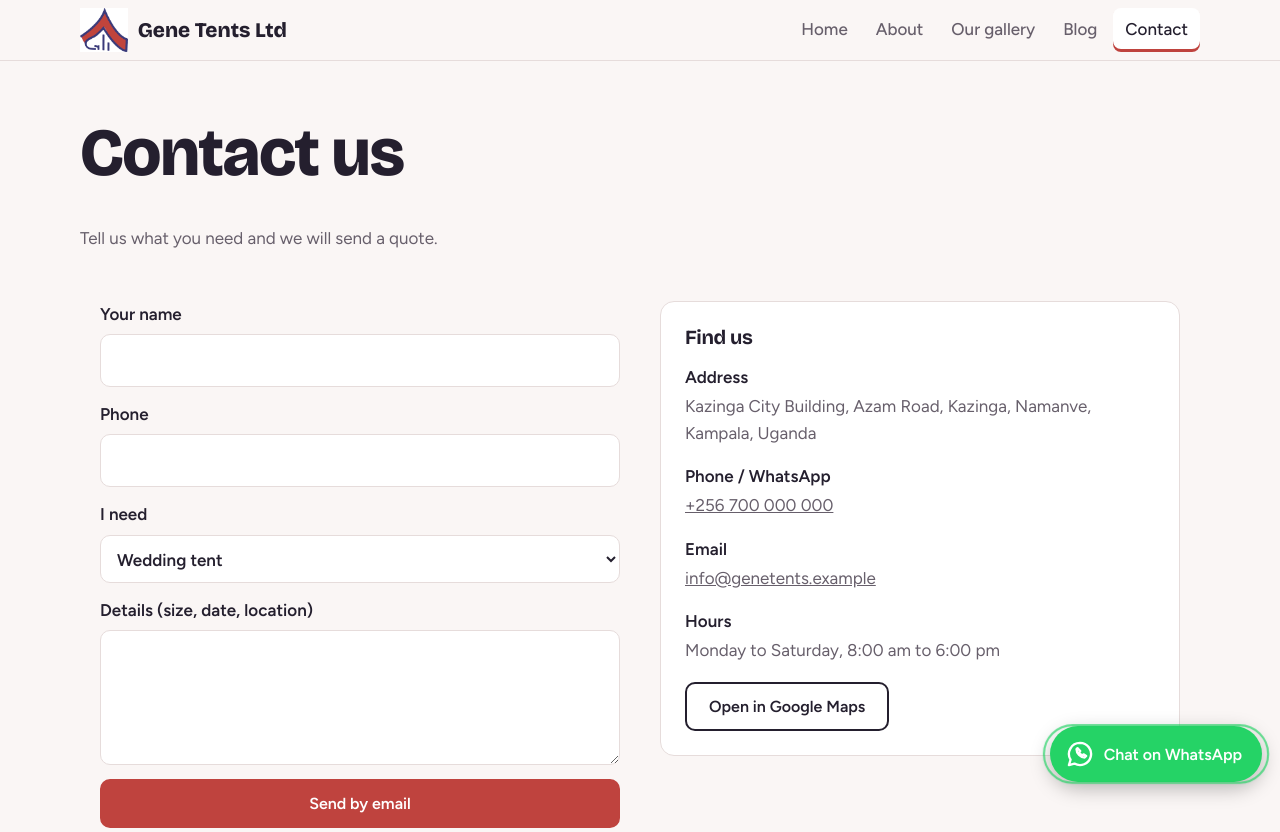
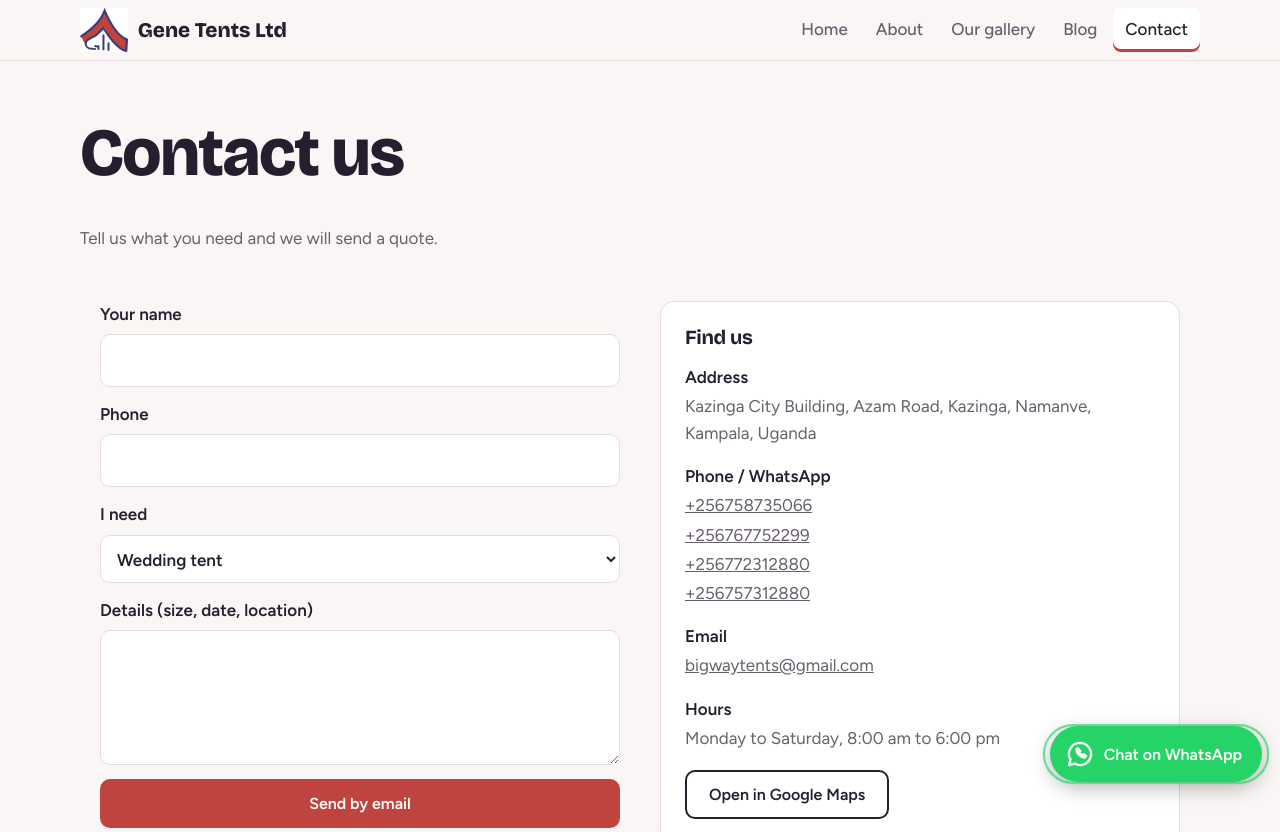
Before and after one commit to erolarnold77-source/genetents-site, a plain HTML site: page contact.html in a window 1280 px wide. Shown: the top 832 px of the page. Drawn offline with nearby package versions, Linux system fonts and the light colour scheme.

Commit message:
Update contact.html

```diff
--- a/contact.html
+++ b/contact.html
@@ -444,9 +444,14 @@
             <dt>Address</dt>
             <dd>Kazinga City Building, Azam Road, Kazinga, Namanve, Kampala, Uganda</dd>
             <dt>Phone / WhatsApp</dt>
-            <dd><a href="tel:+256700000000">+256 700 000 000</a></dd>
+
+            <dd><a href="tel:+256758735066">+256758735066</a></dd>
+            <dd><a href="tel:+256767752299">+256767752299</a></dd>
+            <dd><a href="tel:+256772312880">+256772312880</a></dd>
+            <dd><a href="tel:+256757312880">+256757312880</a></dd>
             <dt>Email</dt>
-            <dd><a href="mailto:info@genetents.example">info@genetents.example</a></dd>
+            <dd><a href="mailto:bigwaytents@gmail.com">bigwaytents@gmail.com</a></dd>
+
             <dt>Hours</dt>
             <dd>Monday to Saturday, 8:00 am to 6:00 pm</dd>
           </dl>
@@ -481,7 +486,7 @@
             </g>
           </svg>
         </a>
-        <a href="https://wa.me/256700000000" target="_blank" rel="noopener" aria-label="WhatsApp">
+        <a href="https://wa.me/+256772312880" target="_blank" rel="noopener" aria-label="WhatsApp">
           <svg viewBox="0 0 24 24" aria-hidden="true">
             <g fill="none" stroke="currentColor" stroke-width="2" stroke-linecap="round" stroke-linejoin="round">
               <path d="M12 2.5a9.5 9.5 0 0 0-8.1 14.4L2.5 21.5l4.7-1.3A9.5 9.5 0 1 0 12 2.5z"/>
@@ -507,7 +512,7 @@
   </footer>
 
   <!-- ========================= FLOATING WHATSAPP ========================= -->
-  <a class="wa-float" href="https://wa.me/256700000000?text=Hello%20Gene%20Tents%2C%20I%20would%20like%20a%20quote." target="_blank" rel="noopener" aria-label="Chat with us on WhatsApp">
+  <a class="wa-float" href="https://wa.me/+256772312880?text=Hello%20Gene%20Tents%2C%20I%20would%20like%20a%20quote." target="_blank" rel="noopener" aria-label="Chat with us on WhatsApp">
     <svg viewBox="0 0 24 24" aria-hidden="true">
       <g fill="none" stroke="currentColor" stroke-width="2" stroke-linecap="round" stroke-linejoin="round">
         <path d="M12 2.5a9.5 9.5 0 0 0-8.1 14.4L2.5 21.5l4.7-1.3A9.5 9.5 0 1 0 12 2.5z"/>
```
